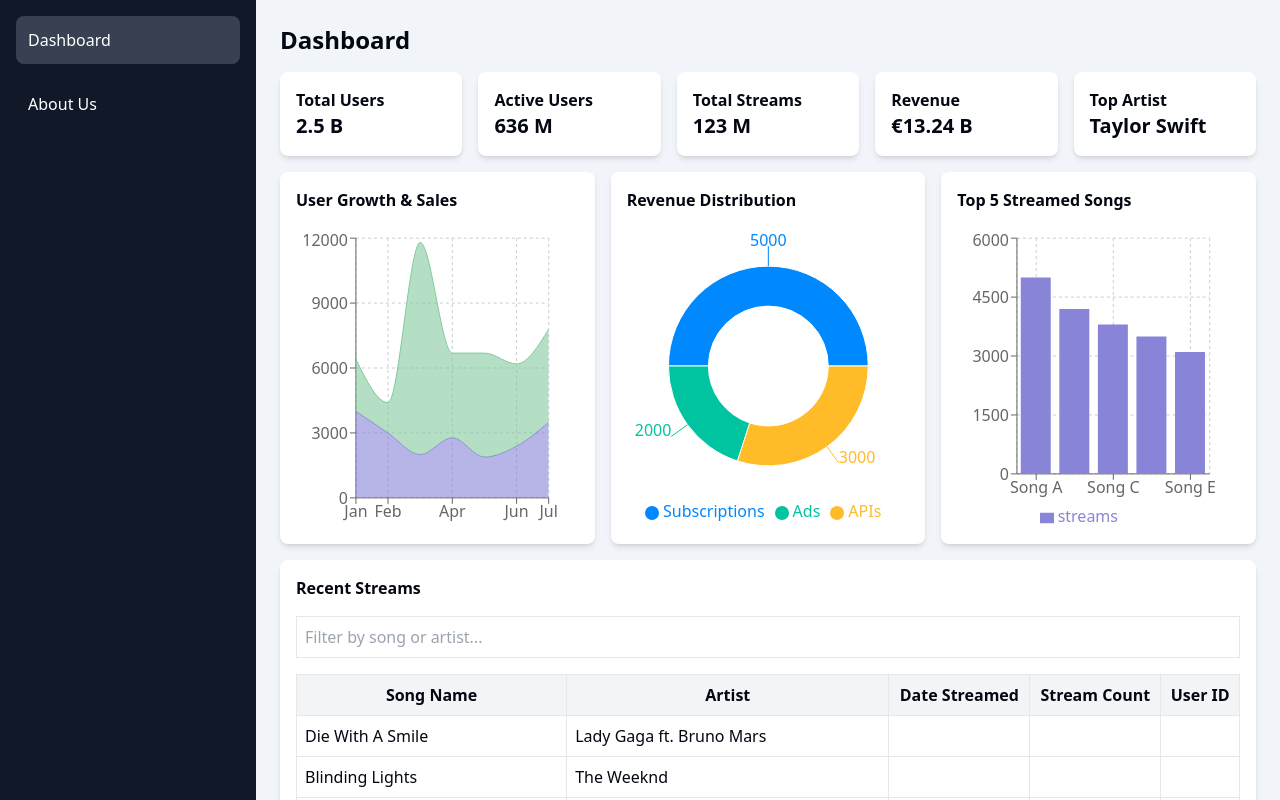
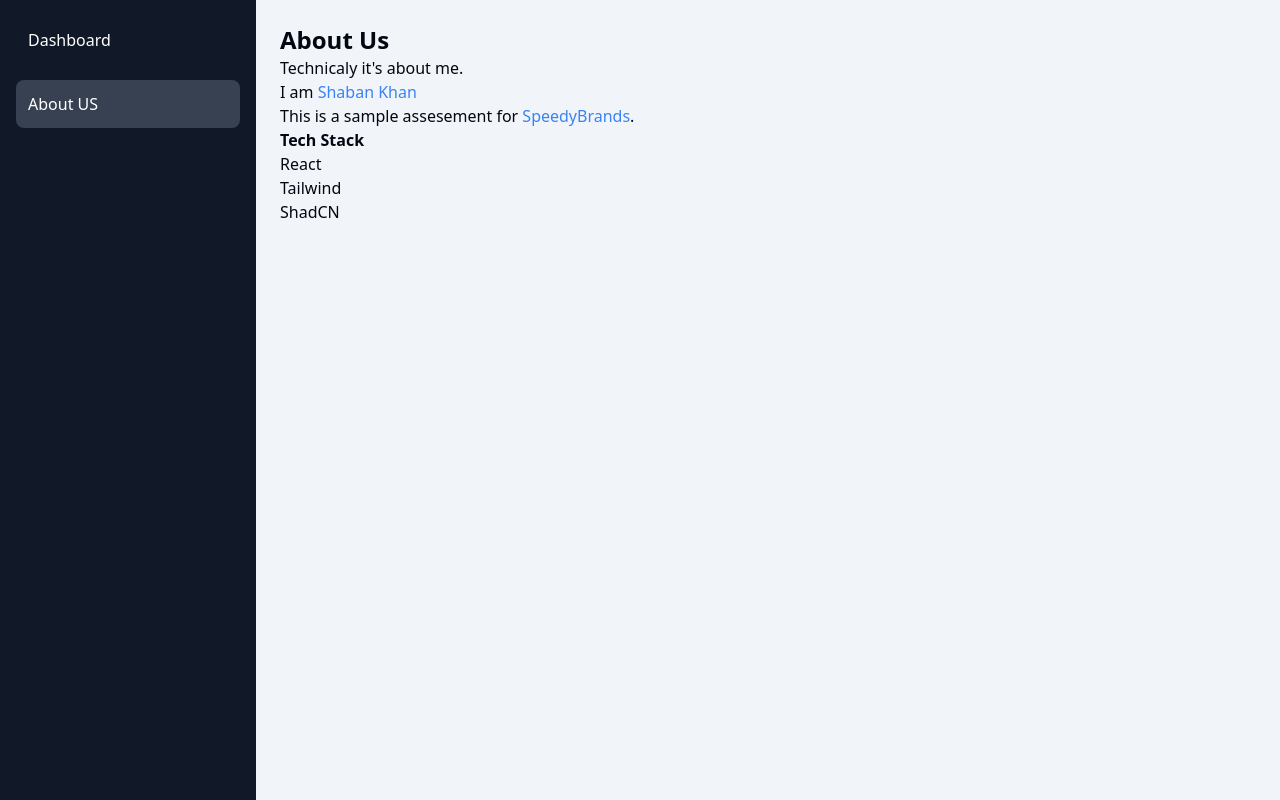
Before and after one commit to proshaban/speedyDashboard, a React (Vite) app: page /about in a window 1280 px wide. Built offline with nearby package versions, Linux system fonts and the light colour scheme.

Commit message:
updating table contents

```diff
--- /dev/null
+++ b/src/AboutUS/AboutUs.tsx
@@ -0,0 +1,17 @@
+const AboutUs = ()=>
+{
+    return(
+        <div>
+            <h1 className="text-2xl font-bold">About Us</h1>
+            <p>Technicaly it's about me. <br/>I am <a href="https://proshaban.vercel.app/" target="_blank" className="text-blue-500">Shaban Khan</a></p>
+            <p>This is a sample assesement for <a href="https://speedybrand.io/" target="_blank" className="text-blue-500">SpeedyBrands</a>.</p>
+            <p className="font-semibold">Tech Stack</p>
+            <ul>
+                <li>React</li>
+                <li>Tailwind</li>
+                <li>ShadCN</li>
+            </ul>
+        </div>
+    )
+}
+export default AboutUs;
--- a/src/App.tsx
+++ b/src/App.tsx
@@ -1,41 +1,60 @@
 import React, { useState } from "react";
+import { BrowserRouter as Router, Routes, Route, Link } from "react-router-dom";
 import { Menu, X } from "lucide-react";
 import Dashboard from "./Dashboard/Dashboard";
 import Sidebar from "./Components/SideBar";
+import AboutUs from "./AboutUS/AboutUs";
 
 const App = () => {
-  const [selectedTab, setSelectedTab] = useState("Dashboard");
   const [open, setOpen] = useState(false);
 
-  const navLinks = ["Dashboard", "About Us"];
+  const navLinks = [
+    {
+      title:"Dashboard",
+      link:"/"
+    },
+    {
+      title:"About US",
+      link:"/about"
+    }
+  ];
 
   return (
+    <Router>
       <div className="flex h-screen overflow-hidden">
         {/* Sidebar for larger screens */}
         <Sidebar navLinks={navLinks} />
+
         {/* Mobile Sidebar */}
         {open && (
           <div className="fixed inset-0 bg-black bg-opacity-50 z-50" onClick={() => setOpen(false)}></div>
         )}
-      <div className={`fixed inset-y-0 left-0 w-64 bg-white p-4 shadow-lg transform ${open ? "translate-x-0" : "-translate-x-full"} transition-transform md:hidden z-50`}>
+        <div
+          className={`fixed inset-y-0 left-0 w-64 bg-white p-4 shadow-lg transform ${
+            open ? "translate-x-0" : "-translate-x-full"
+          } transition-transform md:hidden z-50`}
+        >
           <button className="absolute top-4 right-4" onClick={() => setOpen(false)}>
             <X className="h-6 w-6" />
           </button>
           <nav className="mt-10">
-          {navLinks.map((item) => (
-            <div
-              key={item}
-              className={`p-3 cursor-pointer rounded-lg hover:bg-gray-300 ${selectedTab === item ? "bg-gray-300" : ""}`}
-              onClick={() => {
-                setSelectedTab(item);
-                setOpen(false);
-              }}
+            <Link
+              to="/"
+              className="block p-3 cursor-pointer rounded-lg hover:bg-gray-300"
+              onClick={() => setOpen(false)}
             >
-              {item}
-            </div>
-          ))}
+              Dashboard
+            </Link>
+            <Link
+              to="/about"
+              className="block p-3 cursor-pointer rounded-lg hover:bg-gray-300"
+              onClick={() => setOpen(false)}
+            >
+              About Us
+            </Link>
           </nav>
         </div>
+
         {/* Main Content */}
         <main className="flex-1 p-6 overflow-auto w-full bg-slate-100 h-[100vh] overflow-y-auto">
           <div className="flex items-center gap-4">
@@ -43,13 +62,14 @@ const App = () => {
               <Menu className="h-6 w-6" />
             </button>
           </div>
-        {selectedTab === "Dashboard" ? (
-          <Dashboard />
-        ) : (
-          <p>About Us Content</p>
-        )}
+
+          <Routes>
+            <Route path="/" element={<Dashboard />} />
+            <Route path="/about" element={<AboutUs />} />
+          </Routes>
         </main>
       </div>
+    </Router>
   );
 };
 
--- a/src/Components/SideBar.tsx
+++ b/src/Components/SideBar.tsx
@@ -1,22 +1,25 @@
-import { useState } from "react";
-const Sidebar = ({ navLinks })=>
-{
-    const [selectedTab, setSelectedTab] = useState("Dashboard");
-    return(
-        <aside className="hidden md:flex w-64  bg-gray-900 text-white p-4">
-        <nav className="w-full flex flex-col gap-4">
-          {navLinks.map((item) => (
-            <div
-              key={item}
-              className={`p-3 cursor-pointer rounded-lg hover:bg-gray-700 ${selectedTab === item ? "bg-gray-700" : ""}`}
-              onClick={() => setSelectedTab(item)}
-            >
-              {item}
-            </div>
-          ))}
-        </nav>
-      </aside>
-    )
-}
+import { NavLink } from "react-router-dom";
+
+const Sidebar = ({ navLinks }) => {
+  return (
+    <aside className="hidden md:flex w-64 bg-gray-900 text-white p-4">
+      <nav className="w-full flex flex-col gap-4">
+        {navLinks.map((item, index) => (
+          <NavLink
+            to={item.link}
+            key={index}
+            className={({ isActive }) =>
+              `p-3 cursor-pointer rounded-lg hover:bg-gray-700 ${
+                isActive ? "bg-gray-700" : ""
+              }`
+            }
+          >
+            {item.title}
+          </NavLink>
+        ))}
+      </nav>
+    </aside>
+  );
+};
 
 export default Sidebar;
--- a/src/Dashboard/RecentStreamsTable.tsx
+++ b/src/Dashboard/RecentStreamsTable.tsx
@@ -1,55 +1,252 @@
+import { ArrowDown } from "lucide-react";
 import { useState } from "react";
 
 const initialData = [
-  { "song": "Die With A Smile", "artist": "Lady Gaga ft. Bruno Mars" },
-  { "song": "Blinding Lights", "artist": "The Weeknd" },
-  { "song": "Bad Habits", "artist": "Ed Sheeran" },
-  { "song": "Levitating", "artist": "Dua Lipa" },
-  { "song": "Stay", "artist": "The Kid LAROI & Justin Bieber" },
-  { "song": "Good 4 U", "artist": "Olivia Rodrigo" },
-  { "song": "Montero (Call Me By Your Name)", "artist": "Lil Nas X" },
-  { "song": "Peaches", "artist": "Justin Bieber ft. Daniel Caesar & Giveon" },
-  { "song": "Save Your Tears", "artist": "The Weeknd" },
-  { "song": "Kiss Me More", "artist": "Doja Cat ft. SZA" },
-  { "song": "Industry Baby", "artist": "Lil Nas X & Jack Harlow" },
-  { "song": "Heat Waves", "artist": "Glass Animals" },
-  { "song": "Deja Vu", "artist": "Olivia Rodrigo" },
-  { "song": "Shivers", "artist": "Ed Sheeran" },
-  { "song": "Butter", "artist": "BTS" },
-  { "song": "Happier Than Ever", "artist": "Billie Eilish" },
-  { "song": "Drivers License", "artist": "Olivia Rodrigo" },
-  { "song": "Smokin Out The Window", "artist": "Silk Sonic (Bruno Mars & Anderson .Paak)" },
-  { "song": "Easy On Me", "artist": "Adele" },
-  { "song": "Need To Know", "artist": "Doja Cat" },
-  { "song": "My Universe", "artist": "Coldplay X BTS" },
-  { "song": "Take My Breath", "artist": "The Weeknd" },
-  { "song": "Essence", "artist": "Wizkid ft. Tems" },
-  { "song": "Woman", "artist": "Doja Cat" },
-  { "song": "Ghost", "artist": "Justin Bieber" },
-  { "song": "You Right", "artist": "Doja Cat & The Weeknd" },
-  { "song": "Love Nwantiti (Ah Ah Ah)", "artist": "CKay" },
-  { "song": "Fancy Like", "artist": "Walker Hayes" },
-  { "song": "Cold Heart (PNAU Remix)", "artist": "Elton John & Dua Lipa" },
-  { "song": "Beggin'", "artist": "Måneskin" },
-  { "song": "Leave The Door Open", "artist": "Silk Sonic (Bruno Mars & Anderson .Paak)" },
-  { "song": "Thats What I Want", "artist": "Lil Nas X" },
-  { "song": "Permission to Dance", "artist": "BTS" },
-  { "song": "Save Your Tears (Remix)", "artist": "The Weeknd & Ariana Grande" },
-  { "song": "Rapstar", "artist": "Polo G" },
-  { "song": "Good Days", "artist": "SZA" },
-  { "song": "For The Night", "artist": "Pop Smoke ft. Lil Baby & DaBaby" },
-  { "song": "What You Know Bout Love", "artist": "Pop Smoke" },
-  { "song": "Astronaut In The Ocean", "artist": "Masked Wolf" },
-  { "song": "Mood", "artist": "24kGoldn ft. Iann Dior" },
-  { "song": "Go Crazy", "artist": "Chris Brown & Young Thug" },
-  { "song": "Laugh Now Cry Later", "artist": "Drake ft. Lil Durk" },
-  { "song": "Dynamite", "artist": "BTS" },
-  { "song": "WAP", "artist": "Cardi B ft. Megan Thee Stallion" },
-  { "song": "Savage Love (Laxed - Siren Beat)", "artist": "Jawsh 685 x Jason Derulo" },
-  { "song": "Rockstar", "artist": "DaBaby ft. Roddy Ricch" },
-  { "song": "Watermelon Sugar", "artist": "Harry Styles" },
-  { "song": "Circles", "artist": "Post Malone" },
-  { "song": "Don't Start Now", "artist": "Dua Lipa" }
+  {'song': 'Die With A Smile',
+    'artist': 'Lady Gaga ft. Bruno Mars',
+    'dateStream': '2025-02-09',
+    'streams': 11663,
+    'userId': 'U104'},
+   {'song': 'Blinding Lights',
+    'artist': 'The Weeknd',
+    'dateStream': '2025-02-09',
+    'streams': 8265,
+    'userId': 'U102'},
+   {'song': 'Bad Habits',
+    'artist': 'Ed Sheeran',
+    'dateStream': '2025-02-09',
+    'streams': 9781,
+    'userId': 'U105'},
+   {'song': 'Levitating',
+    'artist': 'Dua Lipa',
+    'dateStream': '2025-02-10',
+    'streams': 11984,
+    'userId': 'U104'},
+   {'song': 'Stay',
+    'artist': 'The Kid LAROI & Justin Bieber',
+    'dateStream': '2025-02-09',
+    'streams': 9146,
+    'userId': 'U102'},
+   {'song': 'Good 4 U',
+    'artist': 'Olivia Rodrigo',
+    'dateStream': '2025-02-10',
+    'streams': 9609,
+    'userId': 'U103'},
+   {'song': 'Montero (Call Me By Your Name)',
+    'artist': 'Lil Nas X',
+    'dateStream': '2025-02-09',
+    'streams': 14985,
+    'userId': 'U101'},
+   {'song': 'Peaches',
+    'artist': 'Justin Bieber ft. Daniel Caesar & Giveon',
+    'dateStream': '2025-02-09',
+    'streams': 15548,
+    'userId': 'U105'},
+   {'song': 'Save Your Tears',
+    'artist': 'The Weeknd',
+    'dateStream': '2025-02-10',
+    'streams': 8110,
+    'userId': 'U103'},
+   {'song': 'Kiss Me More',
+    'artist': 'Doja Cat ft. SZA',
+    'dateStream': '2025-02-11',
+    'streams': 6545,
+    'userId': 'U103'},
+   {'song': 'Industry Baby',
+    'artist': 'Lil Nas X & Jack Harlow',
+    'dateStream': '2025-02-10',
+    'streams': 18077,
+    'userId': 'U101'},
+   {'song': 'Heat Waves',
+    'artist': 'Glass Animals',
+    'dateStream': '2025-02-10',
+    'streams': 15782,
+    'userId': 'U105'},
+   {'song': 'Deja Vu',
+    'artist': 'Olivia Rodrigo',
+    'dateStream': '2025-02-11',
+    'streams': 17851,
+    'userId': 'U103'},
+   {'song': 'Shivers',
+    'artist': 'Ed Sheeran',
+    'dateStream': '2025-02-11',
+    'streams': 17533,
+    'userId': 'U102'},
+   {'song': 'Butter',
+    'artist': 'BTS',
+    'dateStream': '2025-02-10',
+    'streams': 11466,
+    'userId': 'U104'},
+   {'song': 'Happier Than Ever',
+    'artist': 'Billie Eilish',
+    'dateStream': '2025-02-11',
+    'streams': 13848,
+    'userId': 'U102'},
+   {'song': 'Drivers License',
+    'artist': 'Olivia Rodrigo',
+    'dateStream': '2025-02-11',
+    'streams': 17487,
+    'userId': 'U104'},
+   {'song': 'Smokin Out The Window',
+    'artist': 'Silk Sonic (Bruno Mars & Anderson .Paak)',
+    'dateStream': '2025-02-09',
+    'streams': 13031,
+    'userId': 'U102'},
+   {'song': 'Easy On Me',
+    'artist': 'Adele',
+    'dateStream': '2025-02-11',
+    'streams': 17399,
+    'userId': 'U104'},
+   {'song': 'Need To Know',
+    'artist': 'Doja Cat',
+    'dateStream': '2025-02-10',
+    'streams': 6334,
+    'userId': 'U104'},
+   {'song': 'My Universe',
+    'artist': 'Coldplay X BTS',
+    'dateStream': '2025-02-11',
+    'streams': 8565,
+    'userId': 'U101'},
+   {'song': 'Take My Breath',
+    'artist': 'The Weeknd',
+    'dateStream': '2025-02-11',
+    'streams': 11985,
+    'userId': 'U104'},
+   {'song': 'Essence',
+    'artist': 'Wizkid ft. Tems',
+    'dateStream': '2025-02-11',
+    'streams': 18487,
+    'userId': 'U101'},
+   {'song': 'Woman',
+    'artist': 'Doja Cat',
+    'dateStream': '2025-02-11',
+    'streams': 10070,
+    'userId': 'U105'},
+   {'song': 'Ghost',
+    'artist': 'Justin Bieber',
+    'dateStream': '2025-02-11',
+    'streams': 6056,
+    'userId': 'U103'},
+   {'song': 'You Right',
+    'artist': 'Doja Cat & The Weeknd',
+    'dateStream': '2025-02-10',
+    'streams': 14304,
+    'userId': 'U101'},
+   {'song': 'Love Nwantiti (Ah Ah Ah)',
+    'artist': 'CKay',
+    'dateStream': '2025-02-10',
+    'streams': 13376,
+    'userId': 'U101'},
+   {'song': 'Fancy Like',
+    'artist': 'Walker Hayes',
+    'dateStream': '2025-02-10',
+    'streams': 12698,
+    'userId': 'U102'},
+   {'song': 'Cold Heart (PNAU Remix)',
+    'artist': 'Elton John & Dua Lipa',
+    'dateStream': '2025-02-09',
+    'streams': 17014,
+    'userId': 'U104'},
+   {'song': "Beggin'",
+    'artist': 'Måneskin',
+    'dateStream': '2025-02-10',
+    'streams': 7968,
+    'userId': 'U102'},
+   {'song': 'Leave The Door Open',
+    'artist': 'Silk Sonic (Bruno Mars & Anderson .Paak)',
+    'dateStream': '2025-02-09',
+    'streams': 19303,
+    'userId': 'U103'},
+   {'song': 'Thats What I Want',
+    'artist': 'Lil Nas X',
+    'dateStream': '2025-02-11',
+    'streams': 6436,
+    'userId': 'U104'},
+   {'song': 'Permission to Dance',
+    'artist': 'BTS',
+    'dateStream': '2025-02-10',
+    'streams': 5985,
+    'userId': 'U104'},
+   {'song': 'Save Your Tears (Remix)',
+    'artist': 'The Weeknd & Ariana Grande',
+    'dateStream': '2025-02-09',
+    'streams': 13968,
+    'userId': 'U105'},
+   {'song': 'Rapstar',
+    'artist': 'Polo G',
+    'dateStream': '2025-02-10',
+    'streams': 19296,
+    'userId': 'U105'},
+   {'song': 'Good Days',
+    'artist': 'SZA',
+    'dateStream': '2025-02-10',
+    'streams': 5422,
+    'userId': 'U101'},
+   {'song': 'For The Night',
+    'artist': 'Pop Smoke ft. Lil Baby & DaBaby',
+    'dateStream': '2025-02-10',
+    'streams': 9442,
+    'userId': 'U104'},
+   {'song': 'What You Know Bout Love',
+    'artist': 'Pop Smoke',
+    'dateStream': '2025-02-11',
+    'streams': 5220,
+    'userId': 'U105'},
+   {'song': 'Astronaut In The Ocean',
+    'artist': 'Masked Wolf',
+    'dateStream': '2025-02-11',
+    'streams': 17365,
+    'userId': 'U105'},
+   {'song': 'Mood',
+    'artist': '24kGoldn ft. Iann Dior',
+    'dateStream': '2025-02-10',
+    'streams': 9267,
+    'userId': 'U104'},
+   {'song': 'Go Crazy',
+    'artist': 'Chris Brown & Young Thug',
+    'dateStream': '2025-02-10',
+    'streams': 16104,
+    'userId': 'U105'},
+   {'song': 'Laugh Now Cry Later',
+    'artist': 'Drake ft. Lil Durk',
+    'dateStream': '2025-02-11',
+    'streams': 13971,
+    'userId': 'U101'},
+   {'song': 'Dynamite',
+    'artist': 'BTS',
+    'dateStream': '2025-02-09',
+    'streams': 13789,
+    'userId': 'U102'},
+   {'song': 'WAP',
+    'artist': 'Cardi B ft. Megan Thee Stallion',
+    'dateStream': '2025-02-09',
+    'streams': 9908,
+    'userId': 'U104'},
+   {'song': 'Savage Love (Laxed - Siren Beat)',
+    'artist': 'Jawsh 685 x Jason Derulo',
+    'dateStream': '2025-02-11',
+    'streams': 12444,
+    'userId': 'U102'},
+   {'song': 'Rockstar',
+    'artist': 'DaBaby ft. Roddy Ricch',
+    'dateStream': '2025-02-11',
+    'streams': 15245,
+    'userId': 'U102'},
+   {'song': 'Watermelon Sugar',
+    'artist': 'Harry Styles',
+    'dateStream': '2025-02-11',
+    'streams': 7321,
+    'userId': 'U105'},
+   {'song': 'Circles',
+    'artist': 'Post Malone',
+    'dateStream': '2025-02-09',
+    'streams': 17858,
+    'userId': 'U103'},
+   {'song': "Don't Start Now",
+    'artist': 'Dua Lipa',
+    'dateStream': '2025-02-11',
+    'streams': 13961,
+    'userId': 'U101'}
 ];
 const RecentStreamsTable = () => {
   const [data, setData] = useState(initialData);
@@ -65,11 +262,16 @@ const RecentStreamsTable = () => {
   };
 
   const filteredData = data.filter(
-    (entry) => entry.song.toLowerCase().includes(filter.toLowerCase()) || entry.artist.toLowerCase().includes(filter.toLowerCase())
+    (entry) =>
+      entry.song.toLowerCase().includes(filter.toLowerCase()) ||
+      entry.artist.toLowerCase().includes(filter.toLowerCase())
   );
 
   const totalPages = Math.ceil(filteredData.length / itemsPerPage);
-  const paginatedData = filteredData.slice((currentPage - 1) * itemsPerPage, currentPage * itemsPerPage);
+  const paginatedData = filteredData.slice(
+    (currentPage - 1) * itemsPerPage,
+    currentPage * itemsPerPage
+  );
 
   return (
     <div className="bg-white shadow-md rounded-lg p-4">
@@ -84,10 +286,18 @@ const RecentStreamsTable = () => {
       <table className="w-full border-collapse border border-gray-300">
         <thead>
           <tr className="bg-gray-100">
-            <th className="border p-2 cursor-pointer" onClick={() => handleSort("song")}>Song Name</th>
-            <th className="border p-2 cursor-pointer" onClick={() => handleSort("artist")}>Artist</th>
-            <th className="border p-2 cursor-pointer" onClick={() => handleSort("date")}>Date Streamed</th>
-            <th className="border p-2 cursor-pointer" onClick={() => handleSort("streams")}>Stream Count</th>
+            <th className="border w-1/4 p-2 cursor-pointer" onClick={() => handleSort("song")}>
+              Song Name
+            </th>
+            <th className="border w-1/4 p-2 cursor-pointer" onClick={() => handleSort("artist")}>
+              Artist
+            </th>
+            <th className="border p-2 cursor-pointer" onClick={() => handleSort("dateStream")}>
+              Date Streamed
+            </th>
+            <th className="border p-2 cursor-pointer" onClick={() => handleSort("streams")}>
+              Stream Count
+            </th>
             <th className="border p-2">User ID</th>
           </tr>
         </thead>
@@ -96,7 +306,7 @@ const RecentStreamsTable = () => {
             <tr key={index} className="border">
               <td className="border p-2">{entry.song}</td>
               <td className="border p-2">{entry.artist}</td>
-              <td className="border p-2">{entry.date}</td>
+              <td className="border p-2">{entry.dateStream}</td>
               <td className="border p-2">{entry.streams}</td>
               <td className="border p-2">{entry.userId}</td>
             </tr>
@@ -111,7 +321,9 @@ const RecentStreamsTable = () => {
         >
           Previous
         </button>
-        <span>Page {currentPage} of {totalPages}</span>
+        <span>
+          Page {currentPage} of {totalPages}
+        </span>
         <button
           className="p-2 border rounded-md"
           onClick={() => setCurrentPage((prev) => Math.min(prev + 1, totalPages))}
```
Also changed, not shown: 1 other file (tests, documents, lock files or other folders). Lines whose indentation alone changed are shown as unchanged.
